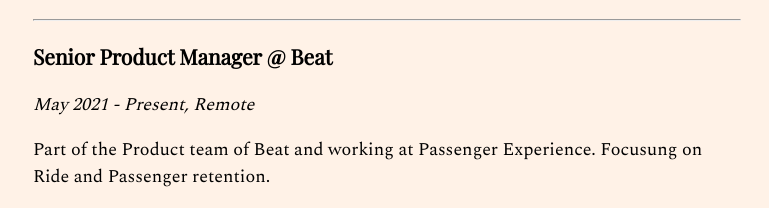
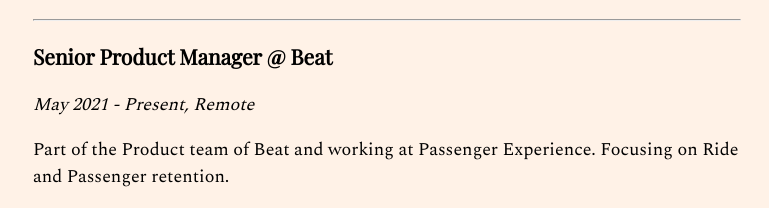
Before and after one commit to iamioannis/iamioannis-Website, a Gatsby site: page /resume in a window 1280 px wide. Shown: the part 843-1051 px from the top of the page, without its empty margins (253-1022 px from the left). Built offline with nearby package versions, Linux system fonts and the light colour scheme; Gatsby itself is replaced by a stand-in of ours.

Commit message:
Typo change

```diff
--- a/src/pages/resume.md
+++ b/src/pages/resume.md
@@ -19,7 +19,7 @@
 
 *May 2021 -  Present, Remote*
 
-Part of the Product team of Beat and working at Passenger Experience. Focusung on Ride and Passenger retention.
+Part of the Product team of Beat and working at Passenger Experience. Focusing on Ride and Passenger retention.
 ### **Product Owner @ Kaizen Gaming**
 
 *May 2019 - May 2021, Greece*
```
